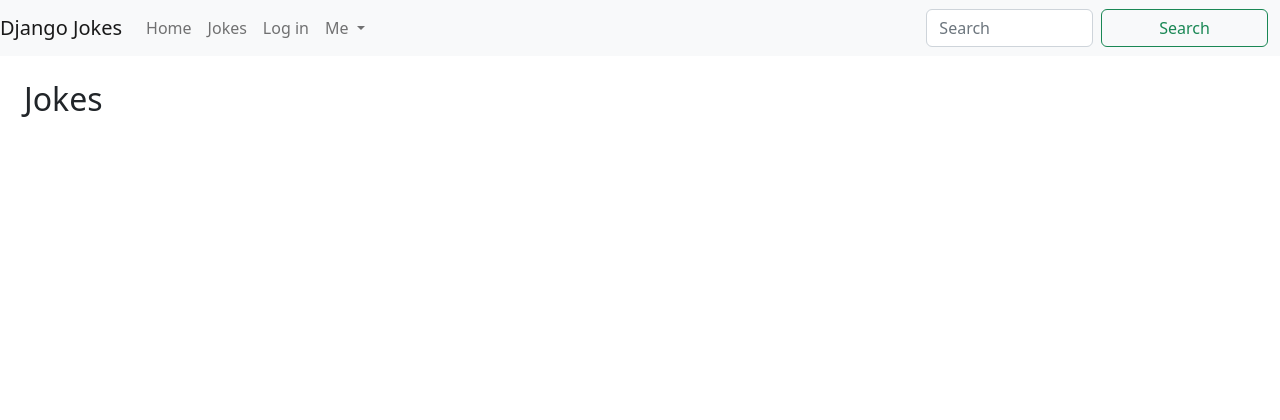
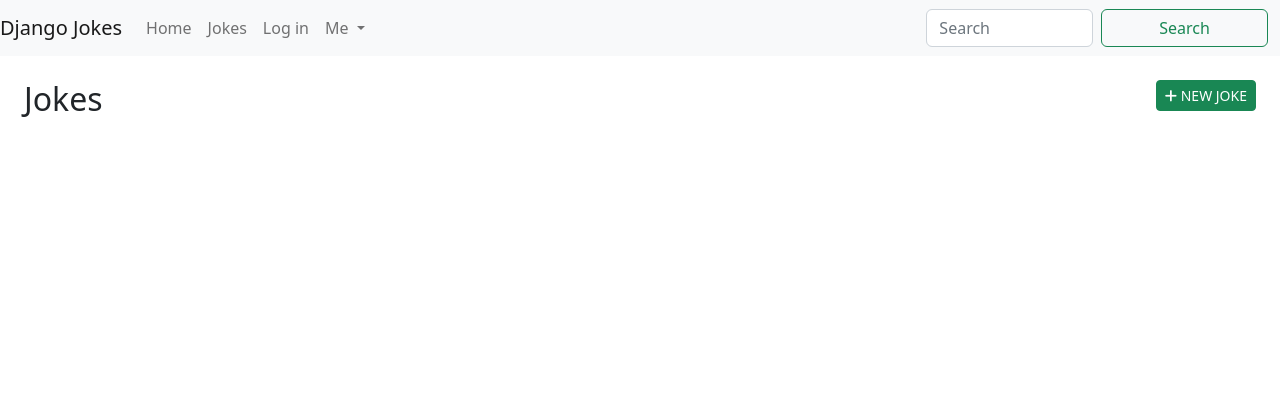
Before and after one commit to jmbarnes1/djangojokes.com, a Django app: page /jokes/ in a window 1280 px wide. Shown: the top 420 px of the page. Run offline with Django 5.2, Linux system fonts and the light colour scheme; data that the repository does not hold is empty.

Commit message:
Insert and update

```diff
--- a/jokes/urls.py
+++ b/jokes/urls.py
@@ -16,7 +16,7 @@ from django.urls import path
 # Look in the current directory (denoted by .).
 # Import the module named views (which corresponds to the file views.py).
 # Retrieve the specific class or function named JokeListView from that module.
-from .views import JokeDetailView, JokeListView
+from .views import JokeCreateView, JokeDetailView, JokeListView, JokeUpdateView
 
 
 """
@@ -38,7 +38,9 @@ within templates or views using the application namespace.
 
 app_name = 'jokes'
 urlpatterns = [
-    path('joke/<int:pk>/',JokeDetailView.as_view(), name='detail'),
+    path('joke/<int:pk>/update', JokeUpdateView.as_view(), name='update'),
+    path('joke/create/', JokeCreateView.as_view() , name='create'),
+    path('joke/<int:pk>/', JokeDetailView.as_view(), name='detail'),
     path('', JokeListView.as_view(), name='list'),
 ]
 
--- a/jokes/views.py
+++ b/jokes/views.py
@@ -10,9 +10,13 @@ with less boilerplate code.
 Integration: Views are mapped to URLs in urls.py and often render HTML templates with data fetched from models.
 """
 
-from django.views.generic import DetailView, ListView
+from django.views.generic import CreateView, DetailView, ListView, UpdateView
 
 from .models import Joke
+
+class JokeCreateView(CreateView):
+    model = Joke
+    fields = ['question','answer']
 
 # By default, Django will be looking for joke_list.html
 class JokeListView(ListView):
@@ -21,3 +25,8 @@ class JokeListView(ListView):
 
 class JokeDetailView(DetailView):
     model = Joke
+
+
+class JokeUpdateView(UpdateView):
+    model = Joke
+    fields = ['question', 'answer']
--- a/templates/jokes/joke_list.html
+++ b/templates/jokes/joke_list.html
@@ -2,18 +2,27 @@
 
 {% block title %}Jokes{% endblock %}
 {% block main %}
+  <a class="btn btn-success btn-sm float-end" href="{% url 'jokes:create' %}">
+    <i class="fas fa-add"></i> NEW JOKE
+  </a>
+
   <h2>Jokes</h2>
   <ul class="list-group list-group-flush mb-3">
     {% for joke in joke_list %}
       <li class="list-group-item">
-        <!-- <a href="{% url 'jokes:detail' joke.pk %}">{{ joke.question }}</a> -->
+
         <a href="{{ joke.get_absolute_url }}">{{ joke.question }}</a>
+
+        <a href="{% url 'jokes:update' joke.pk %}" class="btn btn-info btn-sm me-2">
+          Update
+        </a>
       </li>
     {% endfor %}
   </ul>
 {% endblock %}
 
 <!-- joke.pk holds the primary key. -->
+<!-- <a href="{% url 'jokes:detail' joke.pk %}">{{ joke.question }}</a> -->
 <!--
  An alternative to constructing URLs with the url tag is
  to use the get_absolute_url() method, like this:
```
Also changed, not shown: templates/jokes/joke_form.html (added, +17 -0 lines).
